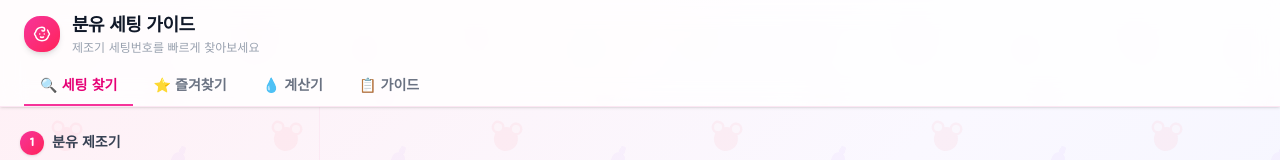
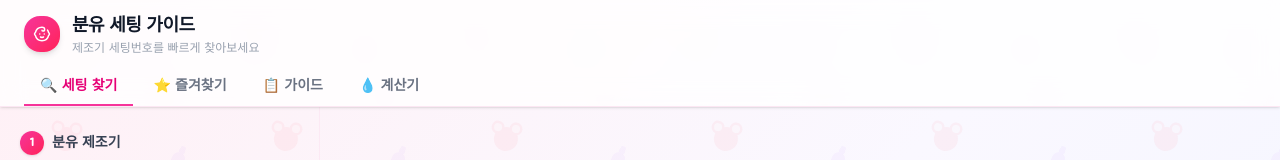
Before and after one commit to ysw2518-cell/formula-guide, a Next.js app: page / in a window 1280 px wide. Shown: the top 160 px of the page. Built offline with nearby package versions, Linux system fonts and the light colour scheme.

Commit message:
fix: 가이드/계산기 탭 순서 변경

```diff
--- a/app/page.tsx
+++ b/app/page.tsx
@@ -200,8 +200,8 @@ export default function Home() {
           {([
             { key: 'home', label: '🔍 세팅 찾기' },
             { key: 'favorites', label: '⭐ 즐겨찾기' },
+            { key: 'guide', label: '📋 가이드' },
             { key: 'calculator', label: '💧 계산기' },
-            { key: 'guide', label: '📋 가이드' },
           ] as const).map(({ key, label }) => (
             <button
               key={key}
```
